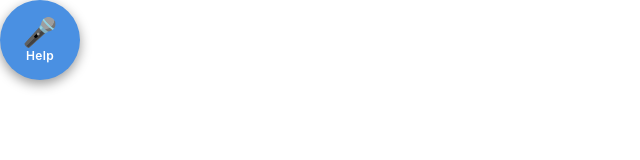
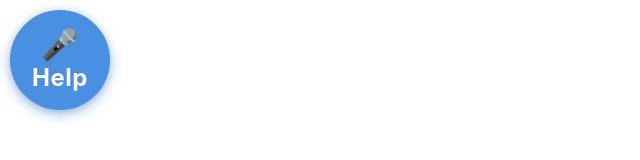
Before and after one commit to samsonchang2028/KIROHACKS2026, an Electron app: page senior-assistant/floating.html in a window 1280 px wide. Shown: the whole page, without its empty margins (0-640 px from the left). Drawn offline with Linux system fonts and the light colour scheme.

Commit message:
ui changes

```diff
--- a/senior-assistant/main.js
+++ b/senior-assistant/main.js
@@ -10,7 +10,9 @@ const path = require("path");
 const stubs = require("./stubs");
 
 // Named sizes make position math readable and keep the two window configs in sync.
-const FLOATING = { width: 80, height: 80, margin: 20 };
+// FLOATING.width/height is the Electron window — larger than the button (100px) to give
+// breathing room for the drop shadow and the hover scale(1.07) without clipping.
+const FLOATING = { width: 120, height: 120, margin: 20 };
 const CHAT = { width: 480, height: 600 };
 
 // Both windows share identical security settings; one definition prevents drift.
--- a/senior-assistant/styles.css
+++ b/senior-assistant/styles.css
@@ -26,6 +26,12 @@ body {
   flex-direction: column;
   height: 100vh;
   overflow: hidden;
+}
+
+/* Floating window has transparent: true in main.js — body must also be transparent
+   so no white rectangle shows behind the circle. Scoped via #floating-btn presence. */
+body:has(#floating-btn) {
+  background: transparent;
 }
 
 /* --- Header (inside #messages, scrolls away naturally) --- */
@@ -247,28 +253,50 @@ body {
 
 /* --- Floating Help button (floating.html shares this file) --- */
 
+/* #floating-btn matches the Electron window size (120px).
+   The extra 10px on each side gives the shadow and hover scale room to breathe
+   without being clipped by the window boundary. */
 #floating-btn {
-  width: 80px;
-  height: 80px;
+  width: 120px;
+  height: 120px;
+  display: flex;
+  align-items: center;
+  justify-content: center;
   -webkit-app-region: drag;
 }
 
 #floating-inner {
-  width: 80px;
-  height: 80px;
+  width: 100px;
+  height: 100px;
   border-radius: 50%;
-  background: #4A90E2;
+  background: var(--idle);
   display: flex;
   flex-direction: column;
   align-items: center;
   justify-content: center;
-  gap: 2px;
-  box-shadow: 0 4px 12px rgba(0, 0, 0, 0.4);
+  gap: 4px;
+  box-shadow: 0 4px 14px rgba(74, 144, 226, 0.45), 0 2px 6px rgba(0, 0, 0, 0.18);
   cursor: pointer;
   -webkit-app-region: no-drag;
-  transition: background 0.15s ease;
+  transition: transform 0.15s ease, filter 0.15s ease;
 }
 
-#floating-inner:hover { background: #357ABD; }
-#floating-icon  { font-size: 28px; line-height: 1; color: #fff; }
-#floating-label { font-size: 12px; font-weight: 600; color: #fff; letter-spacing: 0.03em; }
+#floating-inner:hover {
+  transform: scale(1.07);
+  filter: brightness(1.1);
+}
+
+#floating-label {
+  font-family: -apple-system, BlinkMacSystemFont, 'Segoe UI', sans-serif;
+  font-size: 18pt;
+  font-weight: 700;
+  color: #fff;
+  letter-spacing: 0.02em;
+  user-select: none;
+}
+
+#floating-icon {
+  font-size: 30px;
+  line-height: 1;
+  user-select: none;
+}
```
